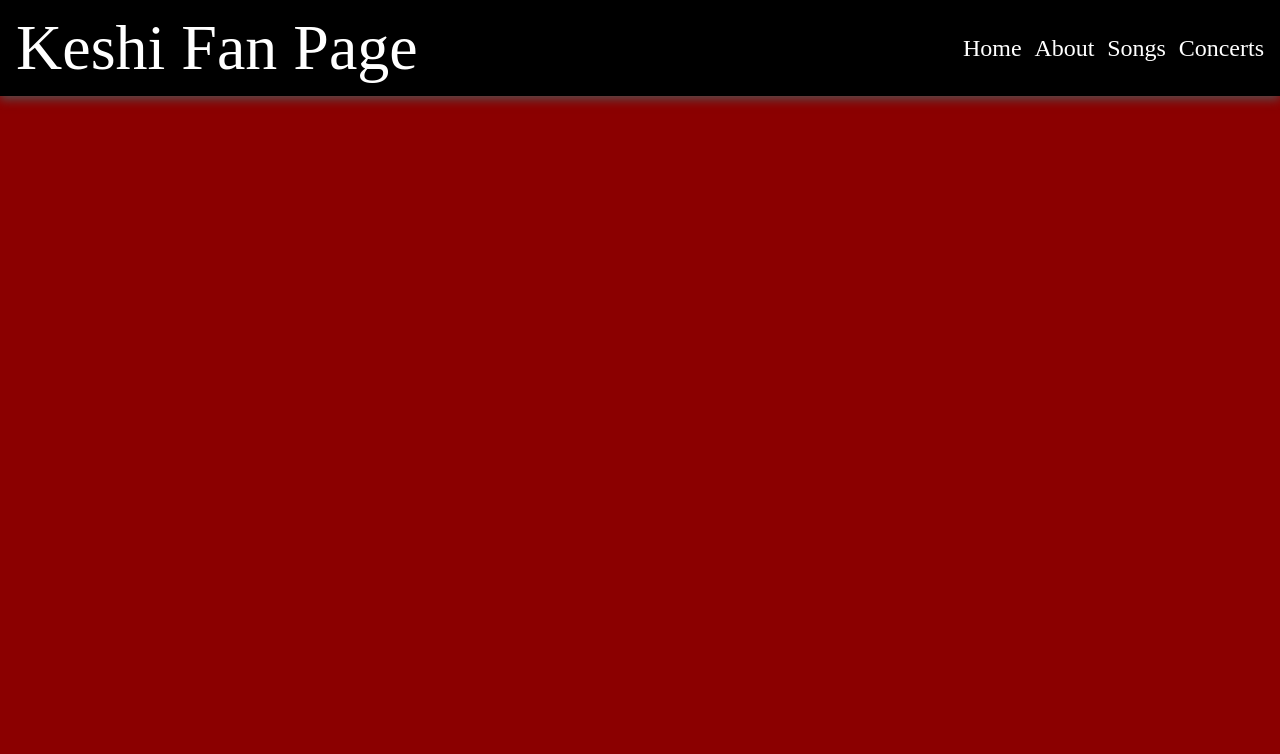
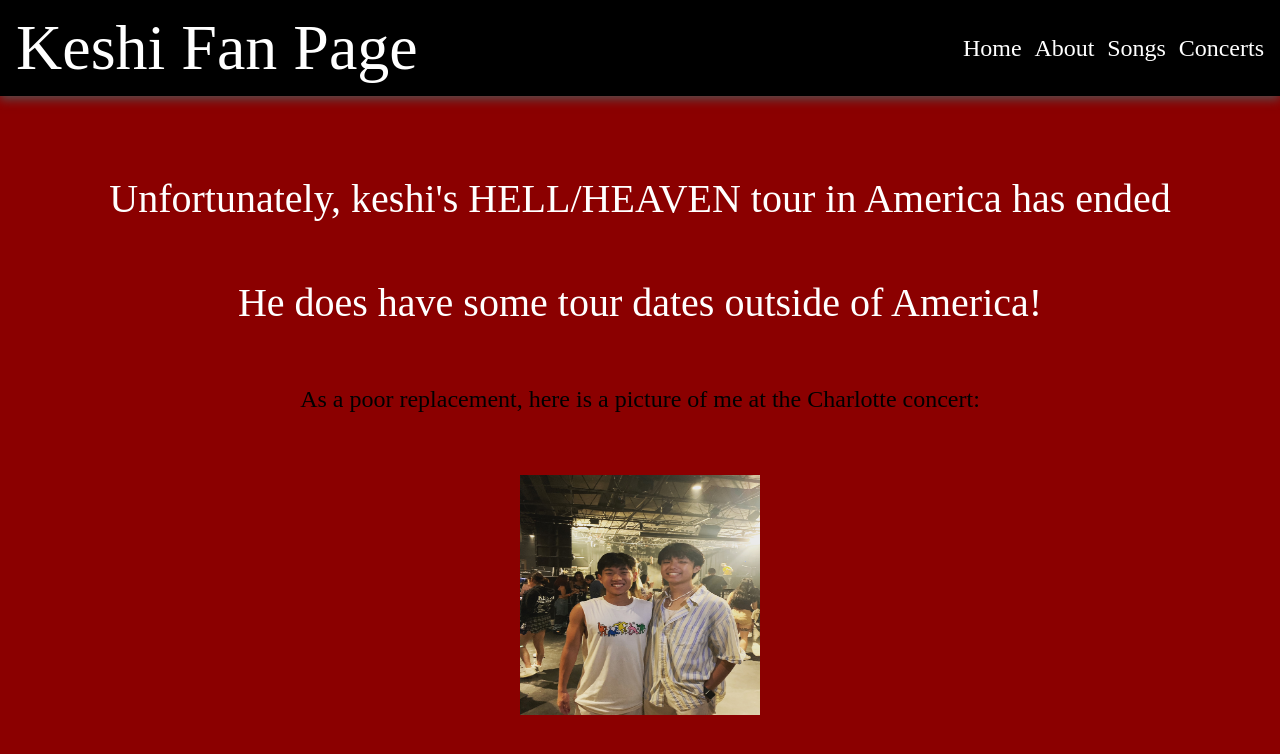
Before and after one commit to seanjung03/bog-project-1, a plain HTML site: page concerts.html in a window 1280 px wide. Drawn offline with Linux system fonts and the light colour scheme.

Commit message:
Finish concerts page

```diff
--- a/concerts.html
+++ b/concerts.html
@@ -18,6 +18,18 @@
           <a href="concerts.html">Concerts</a>
         </div>
       </div>
+
+      <div class="bottom">
+        <h3>Unfortunately, keshi's HELL/HEAVEN tour in America has ended</h3>
+        <h3>He does have some tour dates outside of America!</h3>
+        <p>
+          As a poor replacement, here is a picture of me at the Charlotte
+          concert:
+        </p>
+        <div class="selfie">
+          <img src="selfie.JPG" alt="selfie" />
+        </div>
+      </div>
     </div>
   </body>
 </html>
--- a/style.css
+++ b/style.css
@@ -181,6 +181,11 @@ a {
   aspect-ratio: 1 / 1;
 }
 
+.selfie img {
+  width: min(30vw, 30vh);
+  height: auto;
+}
+
 p {
   font-size: 3rem;
   color: black;
```
Also changed, not shown: selfie.JPG (added).
